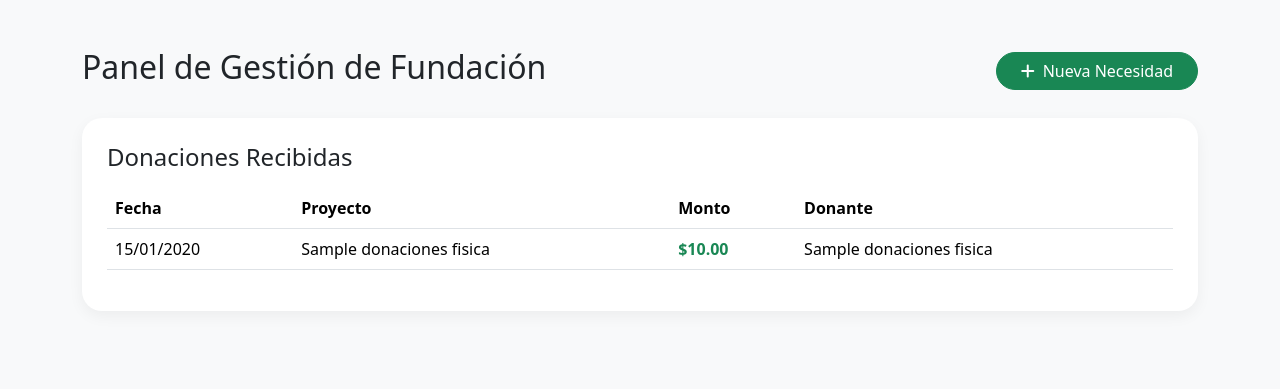
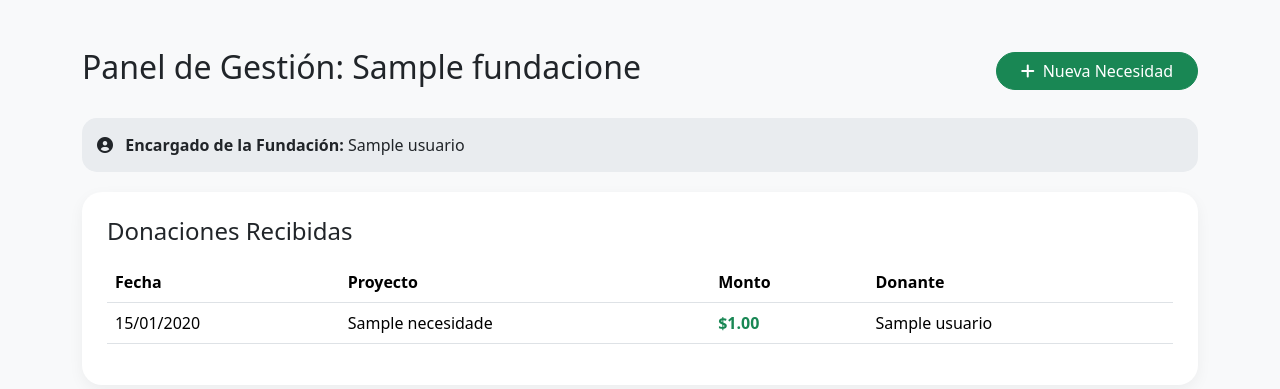
Before and after one commit to Will-2207/despliegue.1, a Flask app: page /dashboard-fundacion in a window 1280 px wide. Shown: the top 389 px of the page. Run offline with Flask 3, Linux system fonts and the light colour scheme; the visitor is signed in with stand-in values (Sample User, id 1); tables that the repository leaves empty hold one stand-in row (values such as "Sample post"); a database or web service that is not in the repository returns one stand-in record (values such as "Sample title"); some libraries are stand-ins or nearby versions.

Commit message:
cambios html fundacion

```diff
--- a/controllers/fundacion_controller.py
+++ b/controllers/fundacion_controller.py
@@ -1,43 +1,46 @@
 from flask import render_template, request, session, redirect, url_for, flash
 from . import fundacion_bp
-from database import get_db_connection
+from models import db, Usuario, Fundacion, Necesidad, Donacion
 from necesidades_manager import NecesidadesManager
 from soporte_manager import SoporteManager
 from decorators import login_required
-import json
 
 @fundacion_bp.route('/dashboard-fundacion')
 @login_required
 def dashboard_fundacion():
-    conn = get_db_connection()
-    cur = conn.cursor()
-    cur.execute("SELECT id FROM fundaciones WHERE usuario_id = %s", (session['usuario_id'],))
-    res = cur.fetchone()
-    cur.close()
-    conn.close()
+    # 1. Buscamos el usuario y su fundación usando SQLAlchemy
+    usuario = Usuario.query.get(session.get('usuario_id'))
+    fundacion = Fundacion.query.filter_by(usuario_id=usuario.id).first()
 
-    if not res:
+    if not fundacion:
         flash("Acceso denegado: No eres una fundación registrada.", "danger")
-        # Corregido: uso explícito del Blueprint
         return redirect(url_for('donaciones_bp.donante'))
 
-    fundacion_id = res[0]
-    donaciones = NecesidadesManager.obtener_donaciones_por_fundacion(fundacion_id)
-    return render_template('dashboard_fundacion.html', donaciones=donaciones)
+    # 2. Obtenemos las donaciones haciendo JOIN con SQLAlchemy
+    donaciones = db.session.query(
+        Donacion.created_at,
+        Donacion.monto,
+        Necesidad.titulo.label('titulo_necesidad'),
+        Usuario.nombre.label('nombre_donante')
+    ).join(Necesidad, Donacion.necesidad_id == Necesidad.id)\
+     .join(Usuario, Donacion.donante_id == Usuario.id)\
+     .filter(Necesidad.fundacion_id == fundacion.id)\
+     .order_by(Donacion.created_at.desc()).all()
+
+    return render_template('dashboard_fundacion.html',
+                           usuario=usuario,
+                           fundacion=fundacion,
+                           donaciones=donaciones)
 
 @fundacion_bp.route('/publicar-necesidad', methods=['GET', 'POST'])
 @login_required
 def publicar_necesidad():
-    conn = get_db_connection()
-    cur = conn.cursor()
-    cur.execute("SELECT id FROM fundaciones WHERE usuario_id = %s", (session['usuario_id'],))
-    fundacion = cur.fetchone()
-    cur.close()
-    conn.close()
+    # Buscamos la fundación del usuario actual con SQLAlchemy
+    usuario_id = session.get('usuario_id')
+    fundacion = Fundacion.query.filter_by(usuario_id=usuario_id).first()
 
     if not fundacion:
         flash("Solo las fundaciones pueden publicar necesidades.", "danger")
-        # Corregido: uso explícito del Blueprint
         return redirect(url_for('donaciones_bp.donante'))
 
     if request.method == 'POST':
@@ -47,15 +50,16 @@
         categoria = request.form.get('categoria')
         fecha_limite = request.form.get('fecha_limite')
 
+        # Recolectamos detalles adicionales (todo lo que no sean los campos básicos)
         detalles = {k: v for k, v in request.form.items() if k not in
                     ['titulo', 'descripcion', 'cantidad_requerida', 'categoria', 'fecha_limite']}
 
-        if NecesidadesManager.crear_necesidad(fundacion[0], titulo, descripcion, cantidad, categoria, fecha_limite, detalles):
+        # Usamos la lógica de tu Manager, pasando el ID de la fundación encontrada
+        if NecesidadesManager.crear_necesidad(fundacion.id, titulo, descripcion, cantidad, categoria, fecha_limite, detalles):
             flash("¡Necesidad publicada exitosamente!", "success")
         else:
             flash("Error al publicar la necesidad.", "danger")
 
-        # Corregido: uso explícito del Blueprint
         return redirect(url_for('fundacion_bp.dashboard_fundacion'))
 
     return render_template('publicar_necesidad.html')
--- a/templates/dashboard_fundacion.html
+++ b/templates/dashboard_fundacion.html
@@ -7,16 +7,22 @@
     <link rel="stylesheet" href="https://cdnjs.cloudflare.com/ajax/libs/font-awesome/6.0.0/css/all.min.css">
     <style>
         .stat-card { background: white; border-radius: 20px; padding: 25px; box-shadow: 0 5px 15px rgba(0,0,0,0.05); }
+        .profile-section { background: #e9ecef; border-radius: 15px; padding: 15px; margin-bottom: 20px; }
     </style>
 </head>
 <body class="bg-light">
 
 <div class="container py-5">
     <div class="d-flex justify-content-between align-items-center mb-4">
-        <h2>Panel de Gestión de Fundación</h2>
+        <h2>Panel de Gestión: {{ fundacion.nombre_fundacion if fundacion else 'Tu Fundación' }}</h2>
         <a href="{{ url_for('fundacion_bp.publicar_necesidad') }}" class="btn btn-success rounded-pill px-4">
             <i class="fas fa-plus me-2"></i>Nueva Necesidad
         </a>
+    </div>
+
+    <div class="profile-section">
+        <i class="fas fa-user-circle me-2"></i>
+        <span><strong>Encargado de la Fundación:</strong> {{ usuario.nombre }}</span>
     </div>
 
     <div class="row g-4">
```
